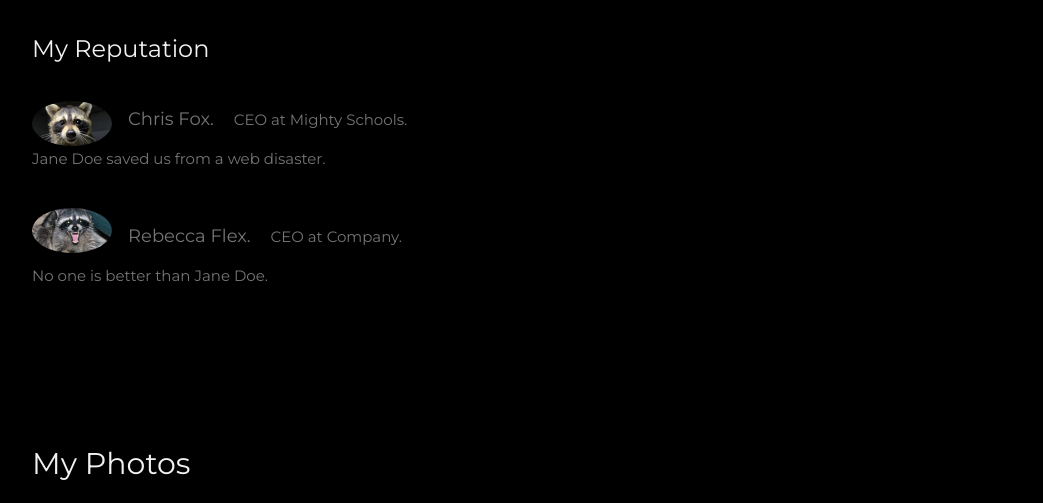
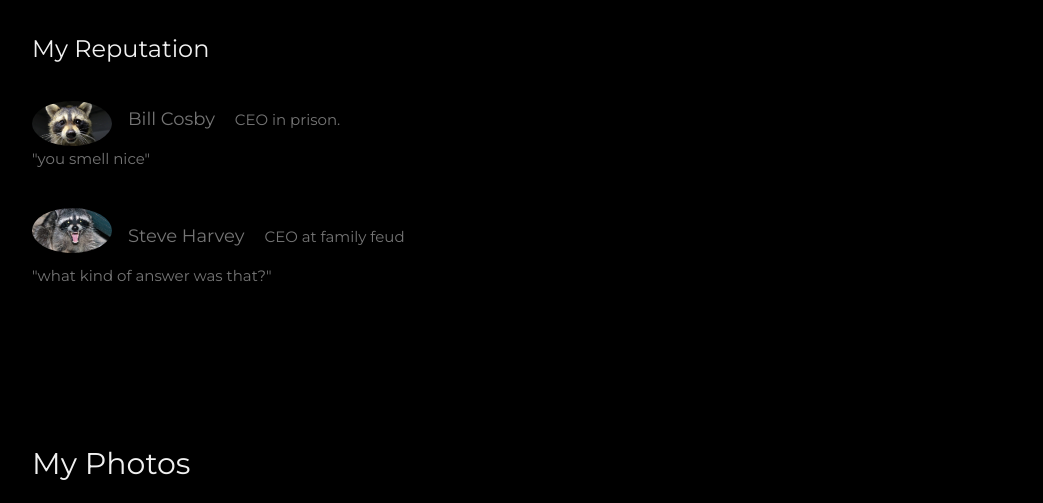
Before and after one commit to hawkeyohe/reccons, a plain HTML site: page index.html in a window 1280 px wide. Shown: the part 2310-2813 px from the top of the page, without its empty margins (178-1221 px from the left). Drawn offline with nearby package versions, Linux system fonts and the light colour scheme.

Commit message:
Update index.html

```diff
--- a/index.html
+++ b/index.html
@@ -132,12 +132,12 @@ mark {
     <!-- Testimonials -->
     <h3 class="w3-padding-24 w3-text-light-grey">My Reputation</h3>
     <img src="racoon2.jpg" alt="Avatar" class="w3-left w3-circle w3-margin-right" style="width:80px">
-    <p><span class="w3-large w3-margin-right">Chris Fox.</span> CEO at Mighty Schools.</p>
-    <p>Jane Doe saved us from a web disaster.</p><br>
+    <p><span class="w3-large w3-margin-right">Bill Cosby</span> CEO in prison.</p>
+    <p>"you smell nice"</p><br>
 
     <img src="racoon3.jpg" alt="Avatar" class="w3-left w3-circle w3-margin-right" style="width:80px">
-    <p><span class="w3-large w3-margin-right">Rebecca Flex.</span> CEO at Company.</p>
-    <p>No one is better than Jane Doe.</p>
+    <p><span class="w3-large w3-margin-right">Steve Harvey</span> CEO at family feud</p>
+    <p>"what kind of answer was that?"</p>
   <!-- End About Section -->
   </div>
 
```
